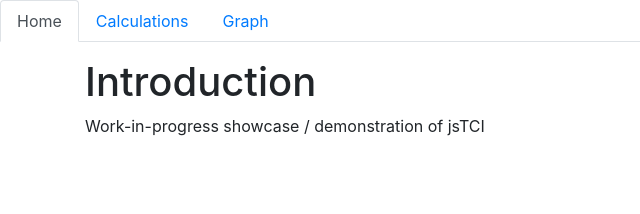
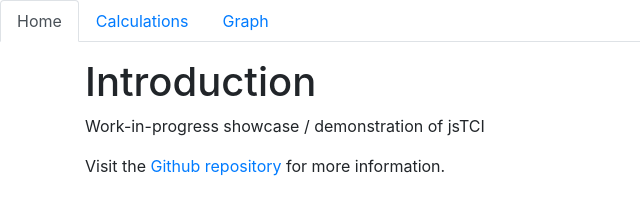
Before and after one commit to jplomas/jsTCI, a website: page dist/index.html in a window 1280 px wide. Shown: the whole page, without its empty margins (0-640 px from the left). Drawn offline with nearby package versions, Linux system fonts and the light colour scheme.

Commit message:
Add linkbacks to GH/Demo and remove build from CC

```diff
--- a/dist/index.html
+++ b/dist/index.html
@@ -24,6 +24,7 @@
                 <div class="container mt-3">
                   <h1>Introduction</h1>
                   <p>Work-in-progress showcase / demonstration of jsTCI</p>
+                  <p>Visit the <a href="https://github.com/jplomas/jsTCI">Github repository</a> for more information.</p>
                 </div>
             </div>
             <div class="tab-pane fade" id="calc" role="tabpanel" aria-labelledby="calc-tab">
```
Also changed, not shown: .codeclimate.yml, README.md.
